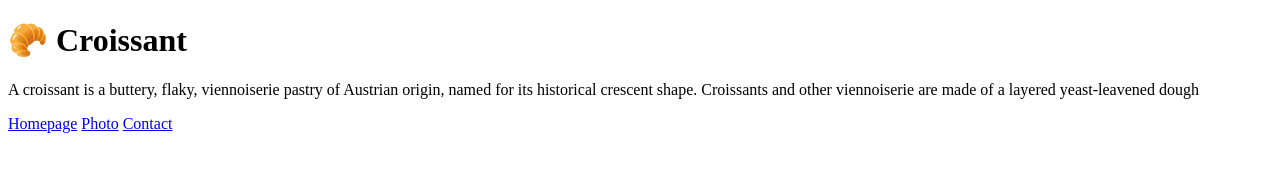
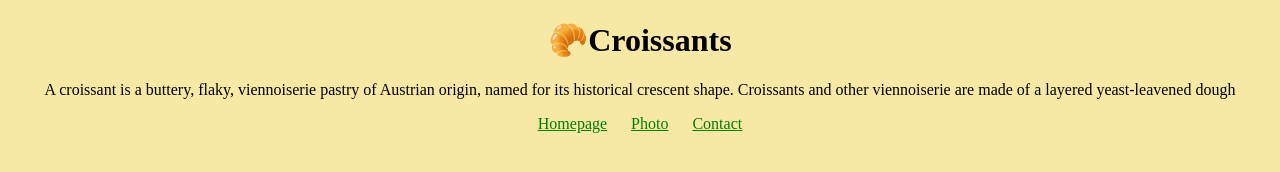
Before and after one commit to kayakazitapane/Croissant, a plain HTML site: page index.html in a window 1280 px wide. Drawn offline with Linux system fonts and the light colour scheme.

Commit message:
added basics project

```diff
--- a/index.html
+++ b/index.html
@@ -2,24 +2,17 @@
 <html lang="en">
 <head>
     <meta charset="UTF-8">
-    <meta name="viewport" content="width=device-width, initial-scale=1.0">
+    <meta name="viewport" content="width=<>, initial-scale=1.0">
+    <link rel="stylesheet" href="style.css">
     <title>The best croissant in New York - Croissant.com</title>
 </head>
 <body>
-    <body>
-        <h1>🥐 Croissant</h1>
-        <p>
-          A croissant is a buttery, flaky, viennoiserie pastry of Austrian origin,
-          named for its historical crescent shape. Croissants and other viennoiserie
-          are made of a layered yeast-leavened dough
-        </p>
-        <footer>
-          <a href="/" title="Home"> Homepage</a>
-          <a href="/croissant.jpg" title="Croissant photo"> Photo</a>
-          <a href="/contact" title="Contact Croissant.com"> Contact</a>
-        </footer>
-
-
-    </body>
+   <h1>🥐Croissants</h1>
+   <p>A croissant is a buttery, flaky, viennoiserie pastry of Austrian origin, named for its historical crescent shape. Croissants and other viennoiserie are made of a layered yeast-leavened dough </p>
+   <footer>
+    <a href="/"> Homepage</a>
+    <a href="/photo.html"> Photo</a>
+    <a href="/contact.html"> Contact</a>
+  </footer>
 </body>
 </html>
--- /dev/null
+++ b/style.css
@@ -0,0 +1,24 @@
+body {
+    background: #f8e8a6;
+  }
+
+  h1,
+  p {
+    text-align: center;
+  }
+
+  .croissant-photo {
+    max-width: 100%;
+    border-radius: 10px;
+    display: block;
+    margin: 30px auto;
+  }
+
+  footer {
+    text-align: center;
+  }
+
+  footer a {
+    margin: 0 10px;
+    color: green;
+  }
```
Also changed, not shown: contact.html (+11 -0 lines), photo.html (+2 -3 lines).
